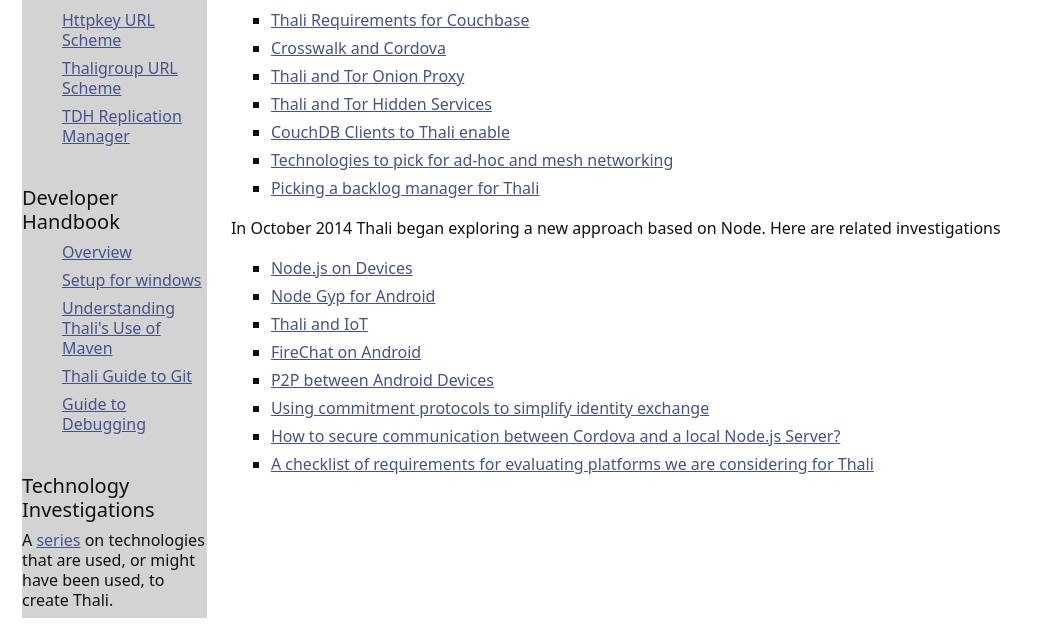
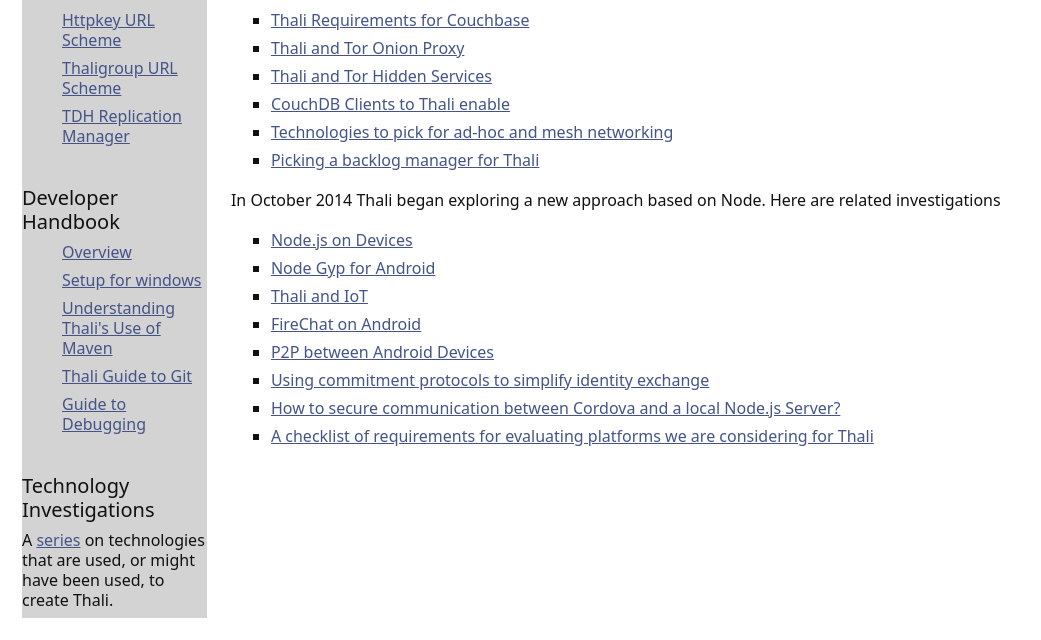
Before and after one commit to thaliproject/thali, a Jekyll site: the page built from TechnologyInvestigations.md, in a window 1280 px wide. Shown: the part 320-960 px from the top of the page, without its empty margins (0-1041 px from the left). Built offline with Jekyll 4.4.1, drawn with Linux system fonts in a browser that asks for light colours; Markdown is read by kramdown in place of the engine named in the settings.

Commit message:
Update TechnologyInvestigations.md

```diff
--- a/TechnologyInvestigations.md
+++ b/TechnologyInvestigations.md
@@ -14,7 +14,6 @@
 Thali has also looked at how it can leverage existing technologies. Those investigations are below.
 
 * [Thali Requirements for Couchbase](ThaliRequirementsForCouchbase)
-* [Crosswalk and Cordova](CrosswalkAndCordova)
 * [Thali and Tor Onion Proxy](ThaliAndTorOnionProxy)
 * [Thali and Tor Hidden Services](ThaliAndTorHiddenServices)
 * [CouchDB Clients to Thali enable](CouchDBClientsToThaliEnable)
```
